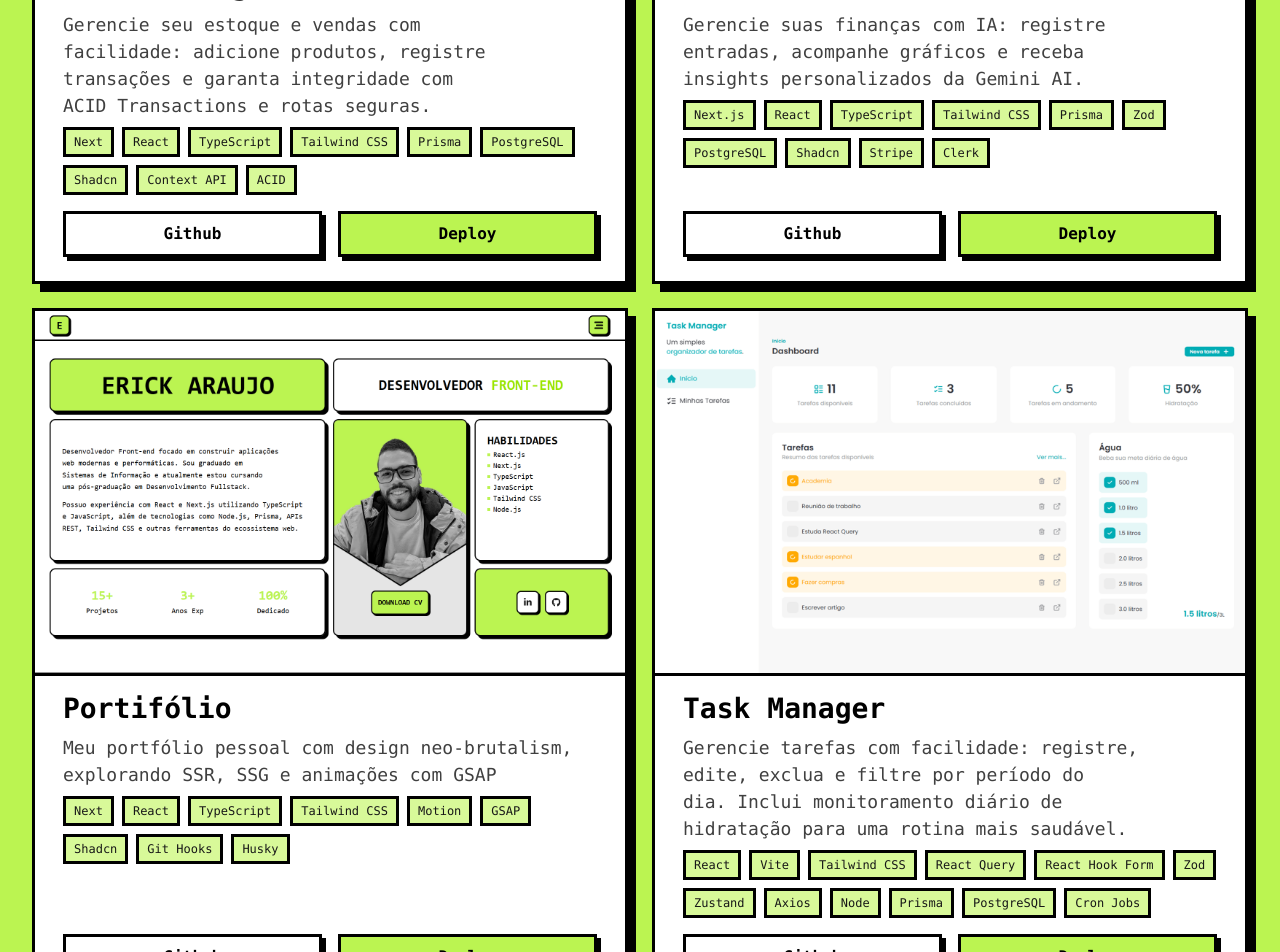
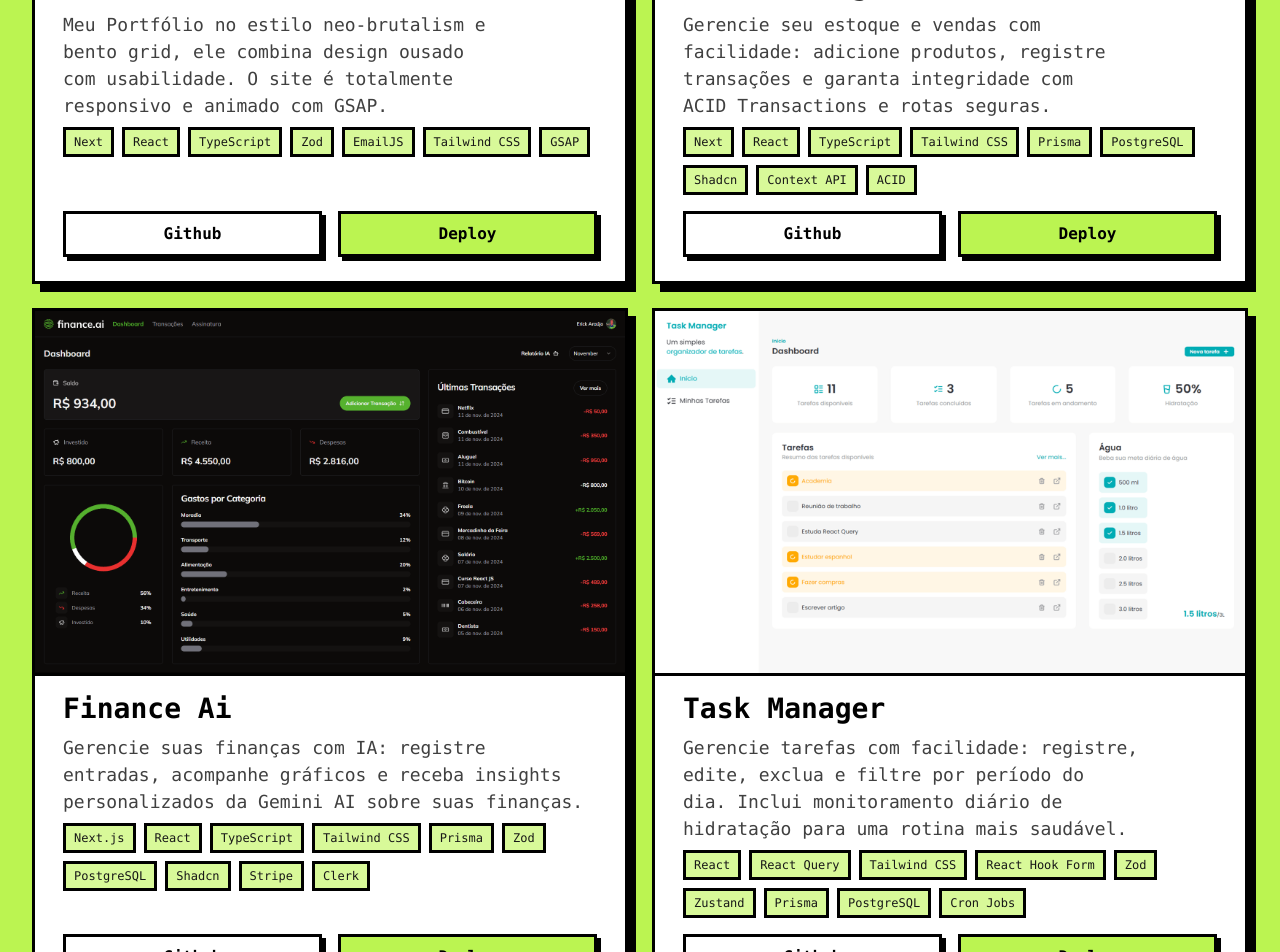
Before and after one commit to araujoerick/portfolio, a Next.js app: page /projetos in a window 1280 px wide. Shown: the part 620-1572 px from the top of the page. Built offline with nearby package versions, Linux system fonts and the light colour scheme.

Commit message:
🔧 chore: change projects order

```diff
--- a/src/app/projetos/components/project-cards.tsx
+++ b/src/app/projetos/components/project-cards.tsx
@@ -2,6 +2,23 @@ import ProjectCard from "./project-card";
 import TerminalLoader from "./terminal-loader";
 
 const projects = [
+  {
+    imageSrc: "/projects/portifolio.png",
+    title: "Portifólio",
+    description:
+      "Meu Portfólio no estilo neo-brutalism e bento grid, ele combina design ousado com usabilidade. O site é totalmente responsivo e animado com GSAP.",
+    techs: [
+      "Next",
+      "React",
+      "TypeScript",
+      "Zod",
+      "EmailJS",
+      "Tailwind CSS",
+      "GSAP",
+    ],
+    githubUrl: "https://github.com/araujoerick/portifolio",
+    deployUrl: "#",
+  },
   {
     imageSrc: "/projects/stock-manager.png",
     title: "Stock Manager",
@@ -25,7 +42,7 @@ const projects = [
     imageSrc: "/projects/financeai.png",
     title: "Finance Ai",
     description:
-      "Gerencie suas finanças com IA: registre entradas, acompanhe gráficos e receba insights personalizados da Gemini AI.",
+      "Gerencie suas finanças com IA: registre entradas, acompanhe gráficos e receba insights personalizados da Gemini AI sobre suas finanças.",
     techs: [
       "Next.js",
       "React",
@@ -42,39 +59,17 @@ const projects = [
     deployUrl: "https://financeai-lime.vercel.app/login",
   },
   {
-    imageSrc: "/projects/portifolio.png",
-    title: "Portifólio",
-    description:
-      "Meu portfólio pessoal com design neo-brutalism, explorando SSR, SSG e animações com GSAP",
-    techs: [
-      "Next",
-      "React",
-      "TypeScript",
-      "Tailwind CSS",
-      "Motion",
-      "GSAP",
-      "Shadcn",
-      "Git Hooks",
-      "Husky",
-    ],
-    githubUrl: "https://github.com/araujoerick/portifolio",
-    deployUrl: "#",
-  },
-  {
     imageSrc: "/projects/task-manager.png",
     title: "Task Manager",
     description:
       "Gerencie tarefas com facilidade: registre, edite, exclua e filtre por período do dia. Inclui monitoramento diário de hidratação para uma rotina mais saudável.",
     techs: [
       "React",
-      "Vite",
+      "React Query",
       "Tailwind CSS",
-      "React Query",
       "React Hook Form",
       "Zod",
       "Zustand",
-      "Axios",
-      "Node",
       "Prisma",
       "PostgreSQL",
       "Cron Jobs",
```
